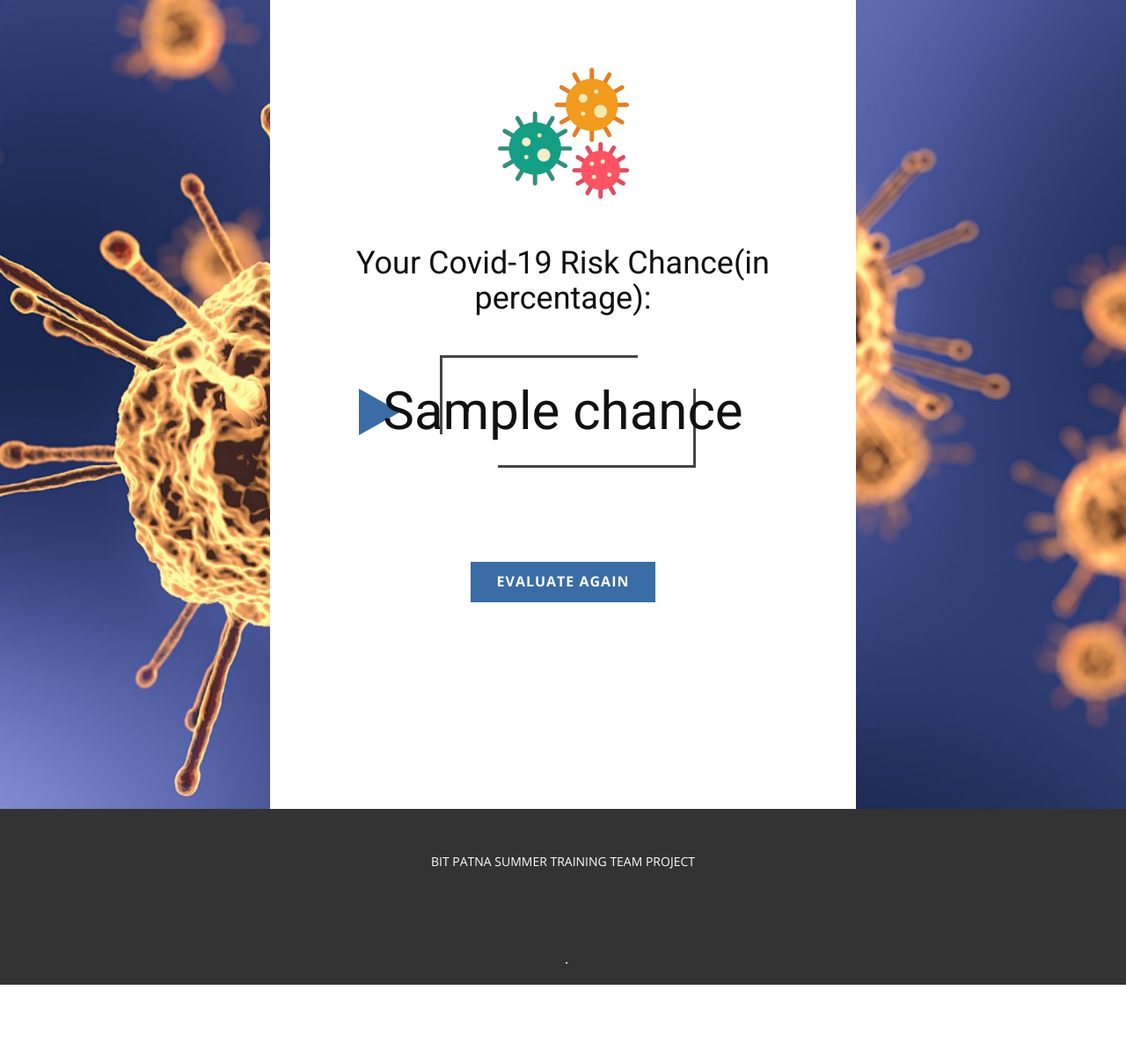
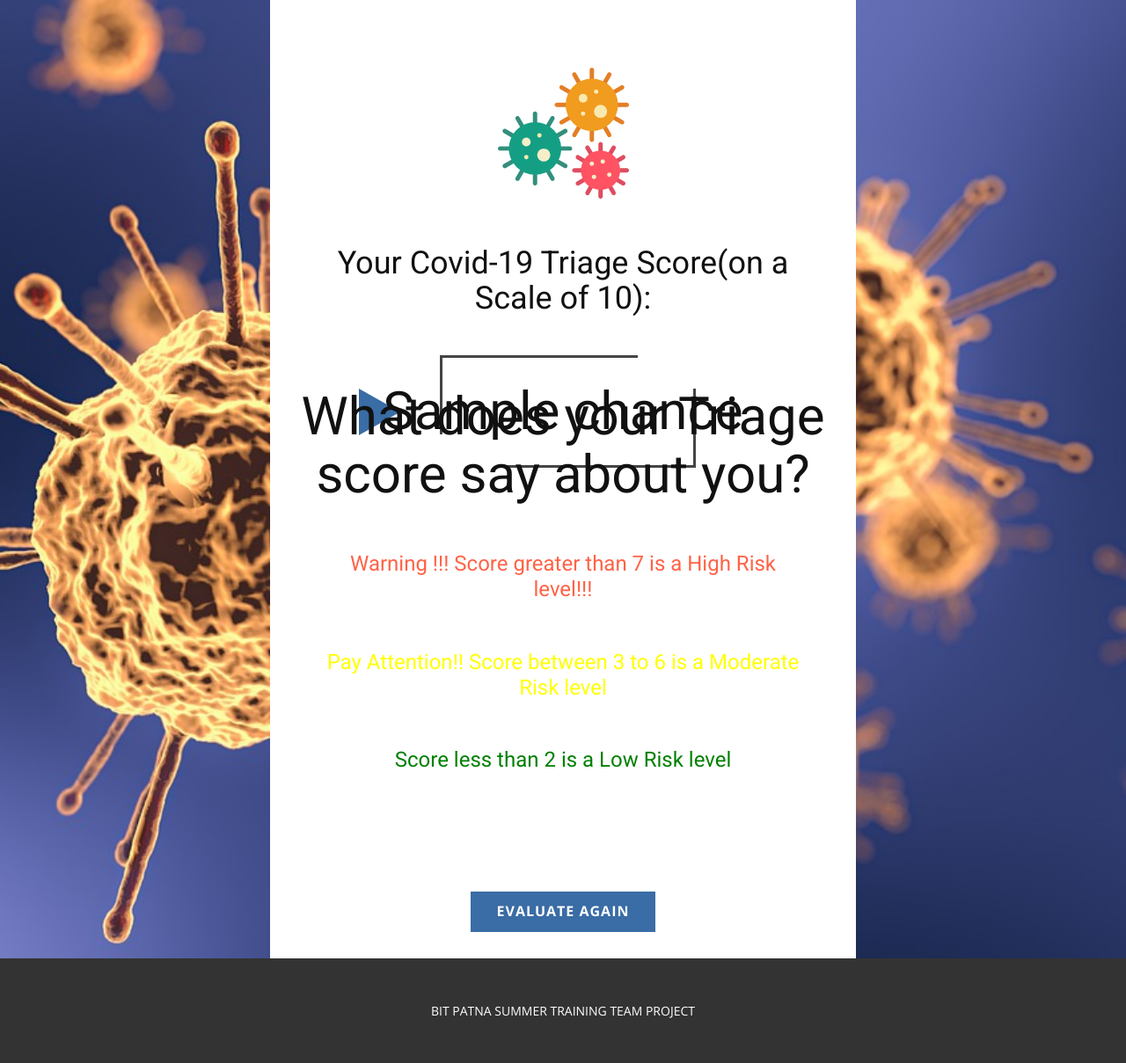
Before and after one commit to kaushikisinha06/Summer-Training-project, a Flask app: template templates/ShowResult.html in a window 1280 px wide. Shown: the part 80-1289 px from the top of the page at 88% size. Before the commit the page ends 1200 px from the top, so only its background shows below. Run offline with Flask 2, Linux system fonts and the light colour scheme; the template is opened without the code that fills it: most values are stand-ins (such as "Sample title", 1, 10 or a date in 2020); parts of the project's set-up code (start-up, migrations or seed data) failed here and were passed over.

Commit message:
Update ShowResult.html

```diff
--- a/templates/ShowResult.html
+++ b/templates/ShowResult.html
@@ -72,7 +72,7 @@
 
 
               </span>
-                  <h2 class="u-align-center u-text u-text-1">Your Covid-19 Risk Chance(in percentage):</h2>
+                  <h2 class="u-align-center u-text u-text-1">Your Covid-19 Triage Score(on a Scale of 10):</h2>
                   <div class="u-border-3 u-border-grey-dark-1 u-shape u-shape-bottom u-shape-right u-shape-1"></div>
                   <div class="u-border-3 u-border-grey-dark-1 u-shape u-shape-left u-shape-top u-shape-2"></div>
                   <div class="u-shape u-shape-svg u-text-palette-1-base u-shape-3">
@@ -80,7 +80,15 @@
                     <svg class="u-svg-content" viewBox="0 0 140 160" x="0px" y="0px" id="svg-7c69"><g><polygon points="0,0 140,80 0,160 	"></polygon>
 </g></svg>
                   </div>
-                  <h3 class="u-align-center u-text u-text-2" id="demo">{{chance}} </h3>
+                 <h3 class="u-align-center u-text u-text-2" id="demo">{{chance}} </h3>
+		<h2 class="u-align-center u-text u-text-2" id="demo">What does your Triage score say about you? </h3>
+		<h4 style="color:Tomato;" class="u-align-center u-text u-text-1">Warning !!! Score greater than 7 is a High Risk level!!!</h4>
+		<h4 style="color:Yellow;" class="u-align-center u-text u-text-1">Pay Attention!! Score between  3 to 6 is a Moderate Risk level</h4>
+		<h4 style="color:Green;"  class="u-align-center u-text u-text-1">Score less than 2 is a Low Risk level </h4>
+
+
+
+
 
 
                   <a href="/" data-page-id="107405493" class="u-btn u-button-style u-hover-palette-1-dark-1 u-palette-1-base u-btn-1">evaluate again</a>
```
